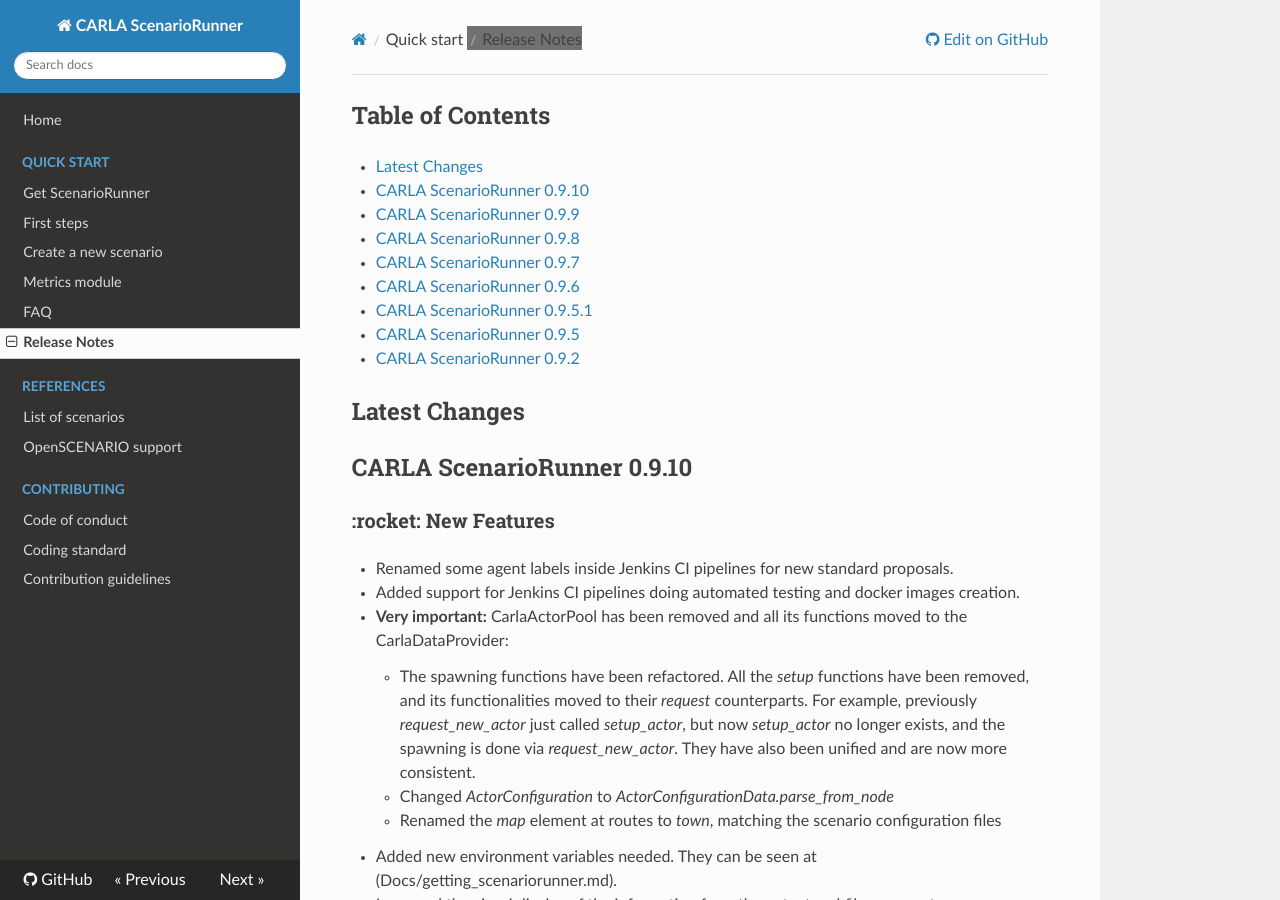
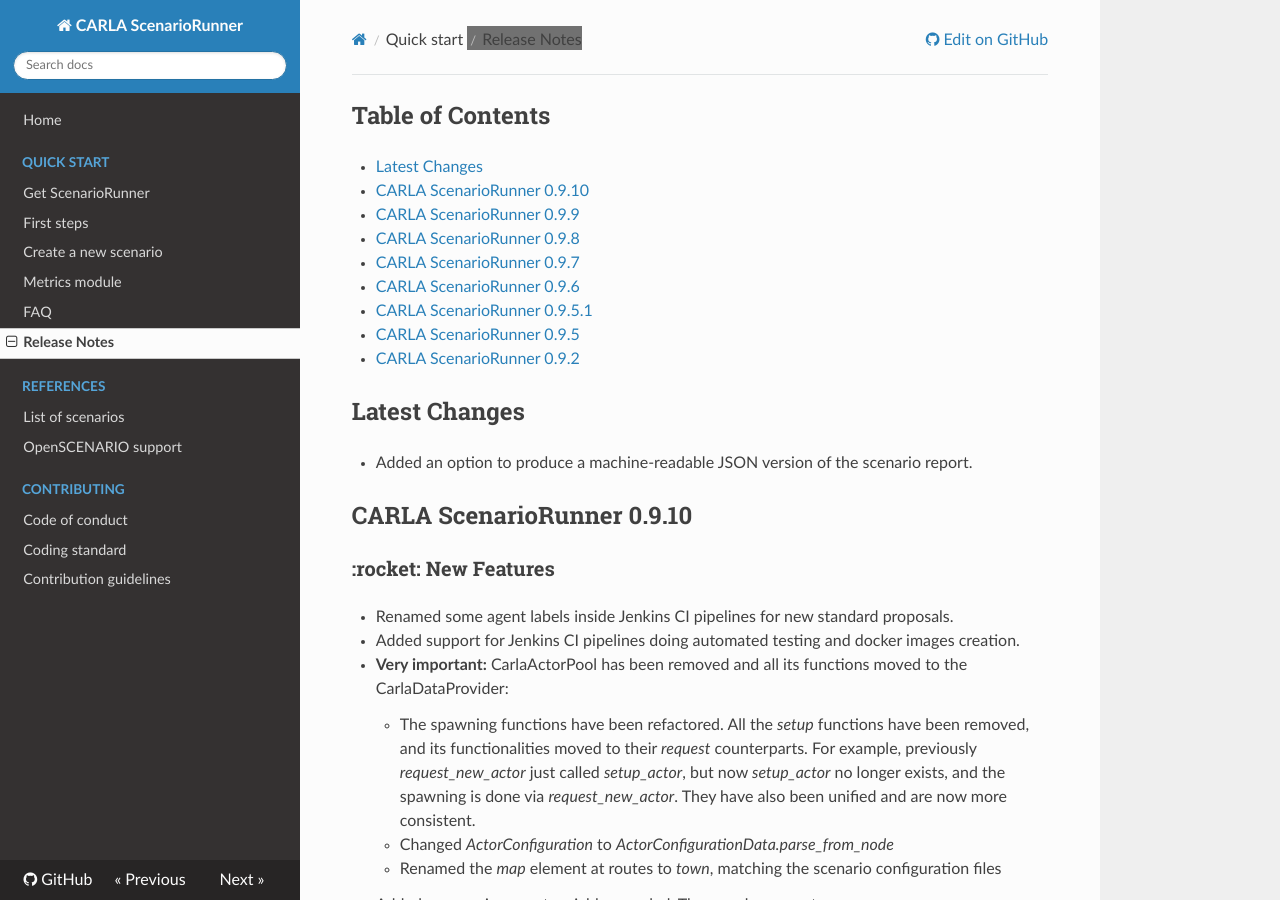
Before and after one commit to carla-simulator/scenario_runner, an MkDocs documentation site: the page built from Docs/CHANGELOG.md, in a window 1280 px wide and 900 px high. Built offline with MkDocs 1.6.1, drawn with Linux system fonts in a browser that asks for light colours; nearby versions of some CDN libraries.

Commit message:
Update Changelog

```diff
--- a/Docs/CHANGELOG.md
+++ b/Docs/CHANGELOG.md
@@ -10,6 +10,7 @@
 * [CARLA ScenarioRunner 0.9.2](#carla-scenariorunner-092)
 
 ## Latest Changes
+* Added an option to produce a machine-readable JSON version of the scenario report.
 
 ## CARLA ScenarioRunner 0.9.10
 ### :rocket: New Features
```
